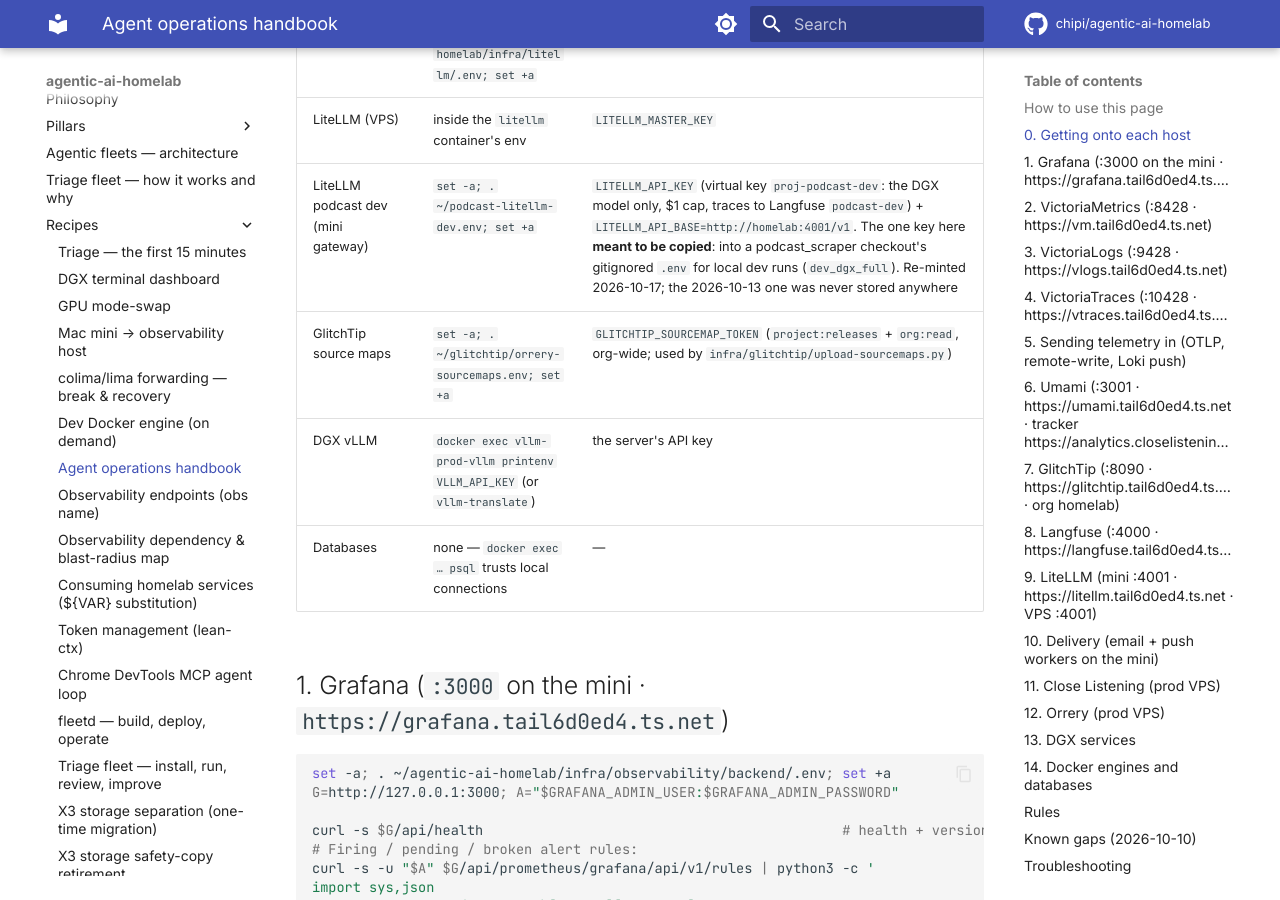
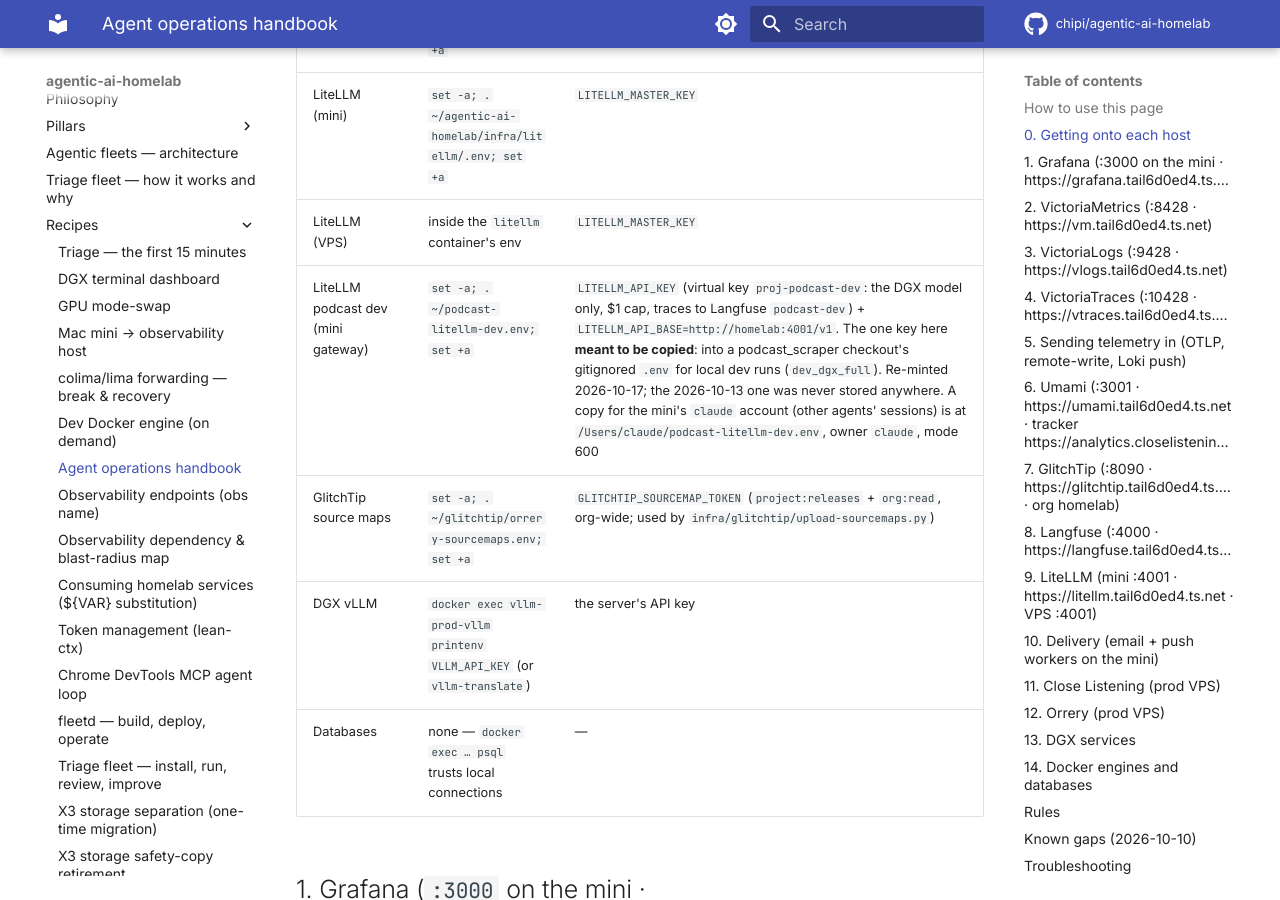
Before and after one commit to chipi/agentic-ai-homelab, an MkDocs documentation site: the page built from docs/recipes/agent-access.md, in a window 1280 px wide and 900 px high, scrolled down 2002 px. Built offline with MkDocs 1.6.1 and Material for MkDocs 9.7.7, drawn with Linux system fonts in a browser that asks for light colours; comment, search, counter and statistics services are not loaded.

Commit message:
docs(handbook): the claude account's copy of the podcast dev LiteLLM key
Co-Authored-By: Claude Opus 5.5 <noreply@anthropic.com>
Claude-Session: https://claude.ai/code/session_01MNRUHvgAHLZHoptNTkjS1c

```diff
--- a/docs/recipes/agent-access.md
+++ b/docs/recipes/agent-access.md
@@ -47,7 +47,7 @@ Do not create logins, publish ports or change groups to "get access".
 | Langfuse | `set -a; . ~/signal-fleet/fleet-gateway.env; set +a` | `LANGFUSE_PUBLIC_KEY`, `LANGFUSE_SECRET_KEY` (project `agents`; other projects in section 8) |
 | LiteLLM (mini) | `set -a; . ~/agentic-ai-homelab/infra/litellm/.env; set +a` | `LITELLM_MASTER_KEY` |
 | LiteLLM (VPS) | inside the `litellm` container's env | `LITELLM_MASTER_KEY` |
-| LiteLLM podcast dev (mini gateway) | `set -a; . ~/podcast-litellm-dev.env; set +a` | `LITELLM_API_KEY` (virtual key `proj-podcast-dev`: the DGX model only, $1 cap, traces to Langfuse `podcast-dev`) + `LITELLM_API_BASE=http://homelab:4001/v1`. The one key here **meant to be copied**: into a podcast_scraper checkout's gitignored `.env` for local dev runs (`dev_dgx_full`). Re-minted 2026-10-17; the 2026-10-13 one was never stored anywhere |
+| LiteLLM podcast dev (mini gateway) | `set -a; . ~/podcast-litellm-dev.env; set +a` | `LITELLM_API_KEY` (virtual key `proj-podcast-dev`: the DGX model only, $1 cap, traces to Langfuse `podcast-dev`) + `LITELLM_API_BASE=http://homelab:4001/v1`. The one key here **meant to be copied**: into a podcast_scraper checkout's gitignored `.env` for local dev runs (`dev_dgx_full`). Re-minted 2026-10-17; the 2026-10-13 one was never stored anywhere. A copy for the mini's `claude` account (other agents' sessions) is at `/Users/claude/podcast-litellm-dev.env`, owner `claude`, mode 600 |
 | GlitchTip source maps | `set -a; . ~/glitchtip/orrery-sourcemaps.env; set +a` | `GLITCHTIP_SOURCEMAP_TOKEN` (`project:releases` + `org:read`, org-wide; used by `infra/glitchtip/upload-sourcemaps.py`) |
 | DGX vLLM | `docker exec vllm-prod-vllm printenv VLLM_API_KEY` (or `vllm-translate`) | the server's API key |
 | Databases | none — `docker exec … psql` trusts local connections | — |
```
